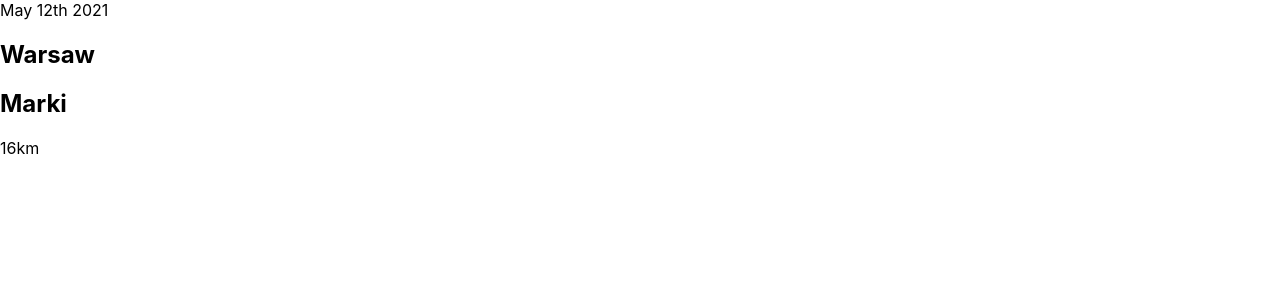
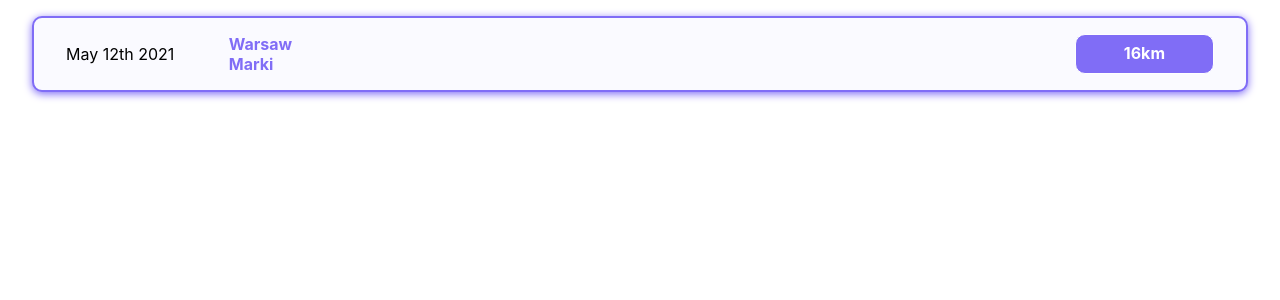
Before and after one commit to edyta555/bicycle-tour, a React (Create React App) app: page / in a window 1280 px wide. Shown: the top 300 px of the page. Built offline with nearby package versions, Linux system fonts and the light colour scheme.

Commit message:
Add styles for SingleTour component.

```diff
--- a/src/components/single-tour/SingleTour.js
+++ b/src/components/single-tour/SingleTour.js
@@ -1,3 +1,5 @@
+import './single-tour.css';
+
 export const SingleTour = () => {
   return (
     <div className="single-tour">
--- /dev/null
+++ b/src/components/single-tour/single-tour.css
@@ -0,0 +1,40 @@
+.single-tour {
+  display: flex;
+  align-items: center;
+  box-shadow: 0 2px 8px #806df6;
+  padding: 1rem 2rem;
+  margin: 1rem 2rem;
+  border-radius: 10px;
+  border: 2px solid #806df6;
+  background-color: #fafaff;
+}
+
+.single-tour-data {
+  min-width: 10%;
+}
+
+.single-tour-description {
+  display: flex;
+  justify-content: space-between;
+  width: 100%;
+}
+.single-tour-route {
+  display: flex;
+  flex-direction: column;
+}
+
+.single-tour-route h2 {
+  font-size: 1rem;
+  margin: 0 3rem;
+  color: #806df6;
+}
+
+.single-tour-distance {
+  font-size: 1rem;
+  font-weight: bold;
+  color: white;
+  background-color: #806df6;
+  border: 1px solid white;
+  padding: 0.5rem 3rem;
+  border-radius: 10px;
+}
```
